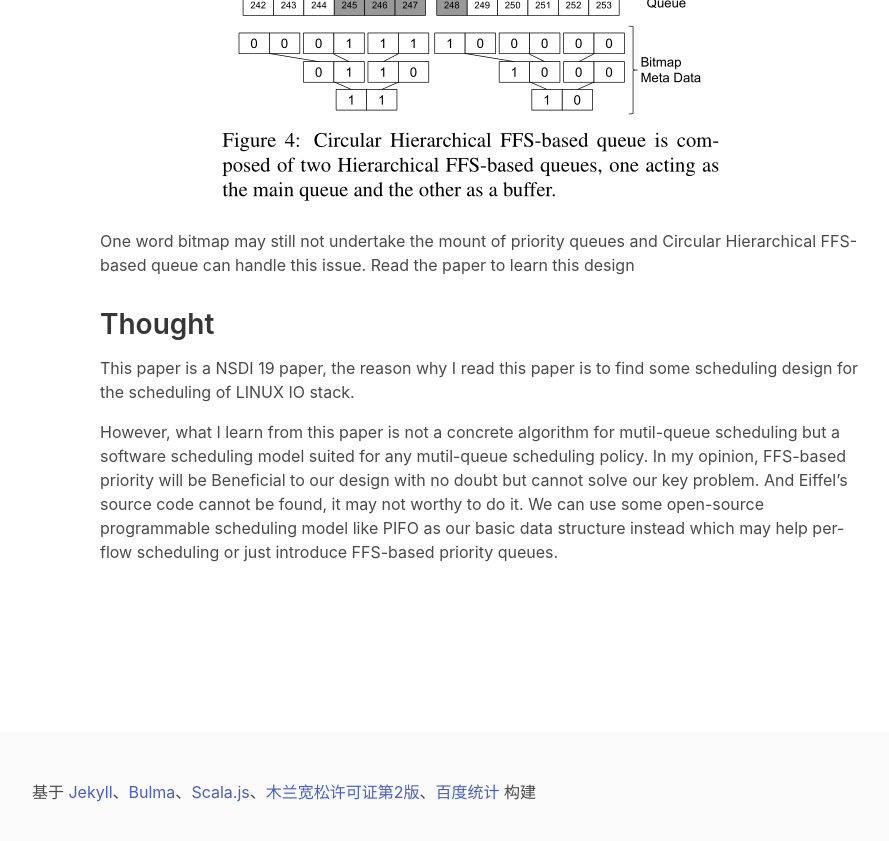
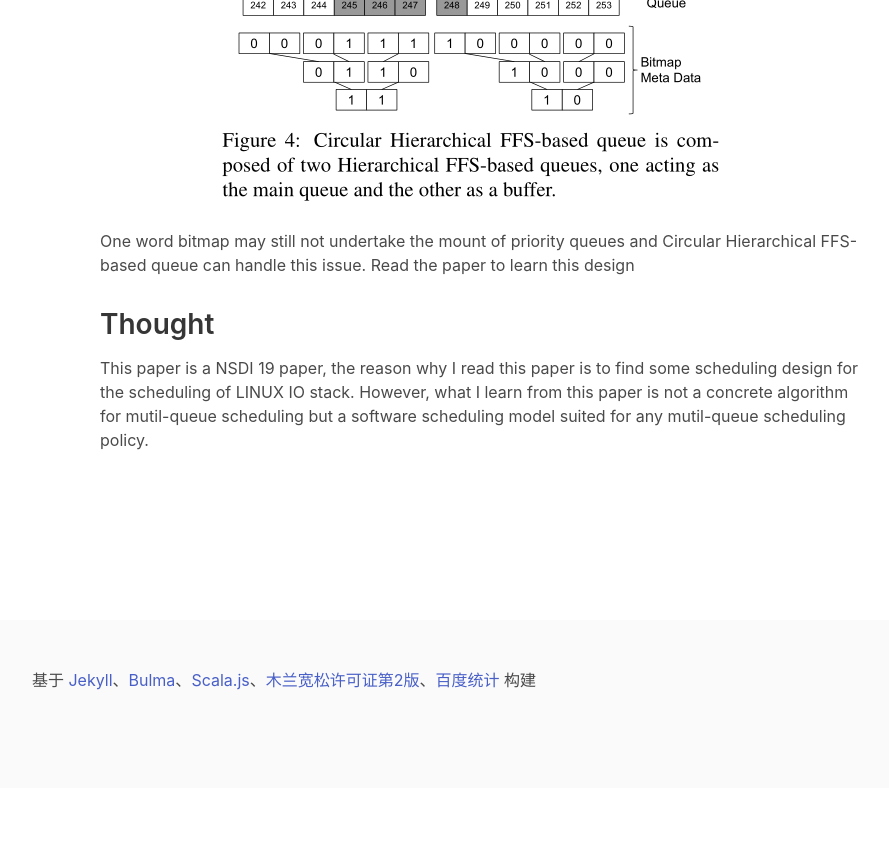
Before and after one commit to haslaboratory/haslaboratory.github.io, a Jekyll site: the page built from _posts/2021-10-22-Eiffel Efficient and Flexible Software Packet Scheduling.md, in a window 1280 px wide and 900 px high, scrolled down 1907 px. Shown: the top 841 px of the window, without its empty margins (356-1245 px from the left). Built offline with Jekyll 4.4.1, drawn with Linux system fonts in a browser that asks for light colours; nearby versions of some CDN libraries; library files that are not in the unit come from our copies; comment, search, counter and statistics services are not loaded; after the commit the page ends 2695 px from its top, so only the background shows below that.

Commit message:
fix thought

```diff
--- a/_posts/2021-10-22-Eiffel Efficient and Flexible Software Packet Scheduling.md
+++ b/_posts/2021-10-22-Eiffel Efficient and Flexible Software Packet Scheduling.md
@@ -61,5 +61,4 @@ One word bitmap may still not undertake the mount of priority queues and Circula
 ## Thought
 
 This paper is a NSDI 19 paper, the reason why I read this paper is to find some scheduling design for the scheduling of LINUX IO stack.
-
-However, what I learn from this paper is not  a  concrete algorithm for mutil-queue scheduling  but a software scheduling model suited for any mutil-queue scheduling policy. In my opinion, FFS-based priority will be Beneficial to our design with no doubt but cannot solve our key problem. And Eiffel's source code cannot be found, it may not worthy to do it. We can use some open-source programmable scheduling model like PIFO as our basic data structure instead which may help per-flow scheduling or just introduce FFS-based priority queues.
+However, what I learn from this paper is not  a  concrete algorithm for mutil-queue scheduling  but a software scheduling model suited for any mutil-queue scheduling policy.
```
